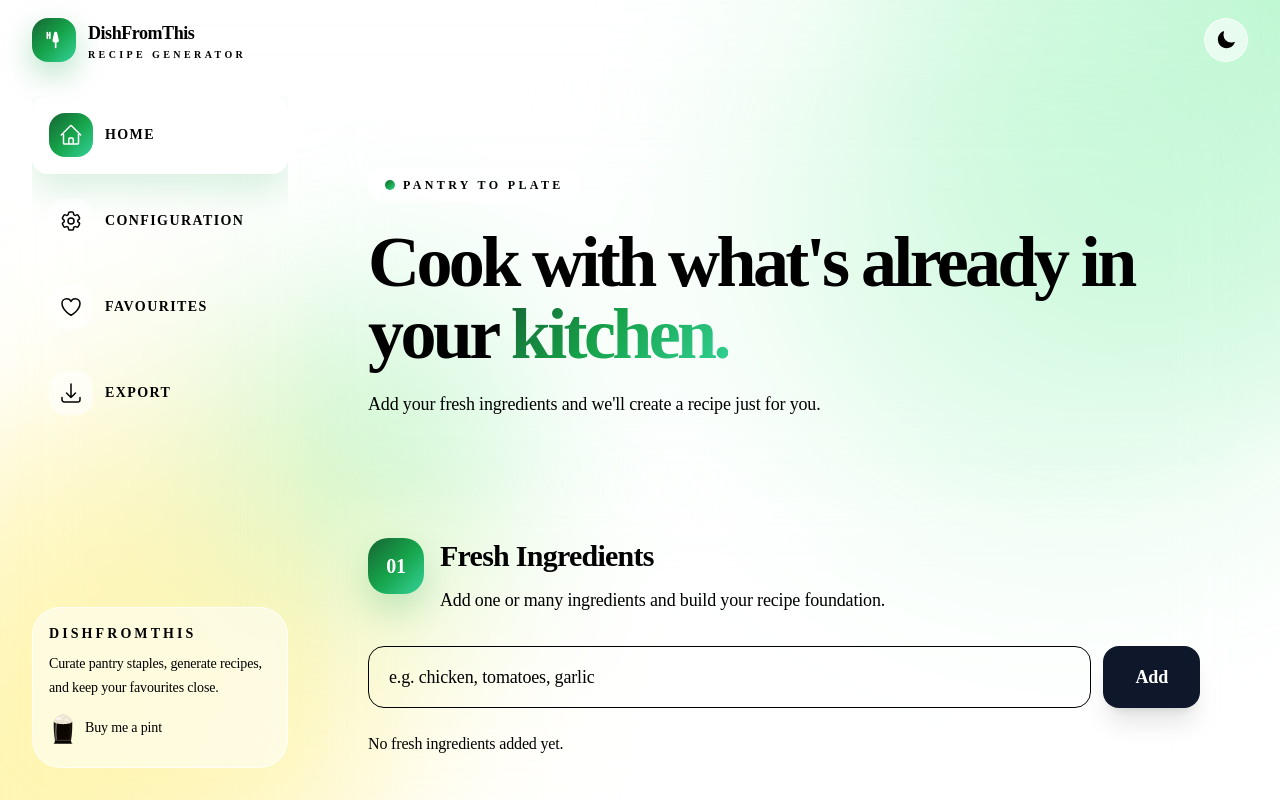
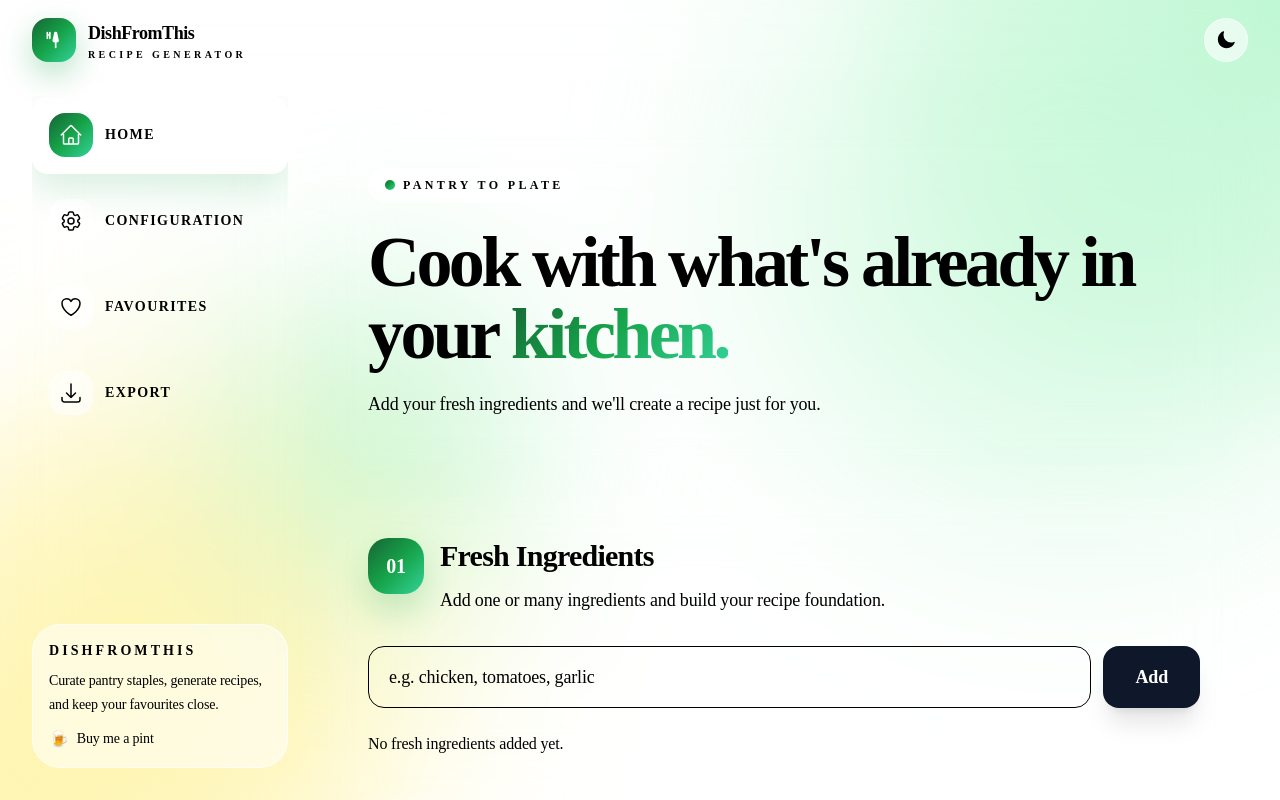
Before and after one commit to Moliver42j/recipe-generator-fe, a React (Vite) app: page / in a window 1280 px wide. Shown: the top 800 px of the page. Built offline with nearby package versions, Linux system fonts and the light colour scheme.

Commit message:
buy me a pint

```diff
--- a/src/components/Layout.tsx
+++ b/src/components/Layout.tsx
@@ -26,53 +26,7 @@ const BuyMeACoffeeLink = (
     rel="noopener noreferrer"
     className="mt-3 inline-flex items-center gap-2 text-sm text-sidebar-text transition-colors hover:text-accent"
   >
-    <svg
-      xmlns="http://www.w3.org/2000/svg"
-      viewBox="0 0 40 52"
-      className="h-8 w-7 flex-shrink-0"
-      aria-hidden="true"
-    >
-      {/* Beer body — near-black stout fill */}
-      <path
-        d="M5 16 C4.5 33 6.5 44 7 46 L33 46 C33.5 44 35.5 33 35 16 Z"
-        fill="#0d0700"
-      />
-      {/* Foam dome */}
-      <path
-        d="M5 16 C5 7 20 3 20 3 C20 3 35 7 35 16 C33 21 7 21 5 16 Z"
-        fill="#ede5d2"
-      />
-      {/* Foam highlight blobs — texture */}
-      <ellipse cx="13" cy="11" rx="5" ry="2.8" fill="rgba(255,253,248,0.65)" />
-      <ellipse cx="26" cy="13" rx="3.8" ry="2.2" fill="rgba(255,253,248,0.5)" />
-      <ellipse cx="20" cy="7" rx="2.8" ry="1.8" fill="rgba(255,253,248,0.4)" />
-      {/* Glass left highlight — main reflection */}
-      <path
-        d="M9 19 Q7.5 33 9 44"
-        stroke="rgba(255,255,255,0.42)"
-        strokeWidth="2.2"
-        fill="none"
-        strokeLinecap="round"
-      />
-      {/* Glass right subtle reflection */}
-      <path
-        d="M31 19 Q32.5 33 31 44"
-        stroke="rgba(255,255,255,0.15)"
-        strokeWidth="1"
-        fill="none"
-        strokeLinecap="round"
-      />
-      {/* Glass outline */}
-      <path
-        d="M5 16 C4.5 33 6.5 44 7 46 L33 46 C33.5 44 35.5 33 35 16"
-        fill="none"
-        stroke="rgba(210,235,210,0.35)"
-        strokeWidth="0.8"
-      />
-      {/* Base */}
-      <path d="M7 46 L33 46 L34 51 L6 51 Z" fill="#080400" />
-      <rect x="4.5" y="51" width="31" height="2" rx="1" fill="#080400" />
-    </svg>
+    <span className="flex-shrink-0 text-base leading-none" aria-hidden="true">🍺</span>
     Buy me a pint
   </a>
 );
```
